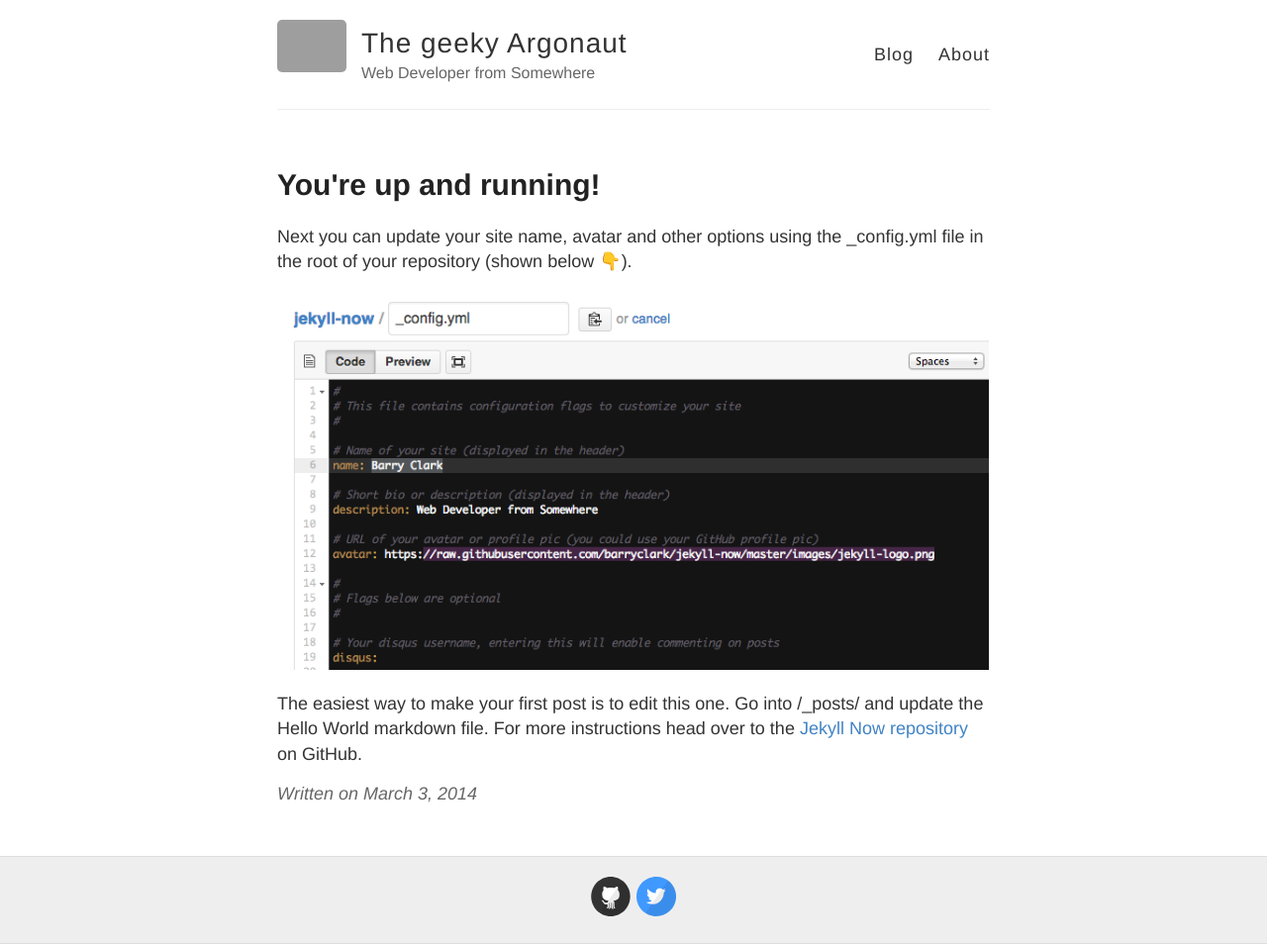
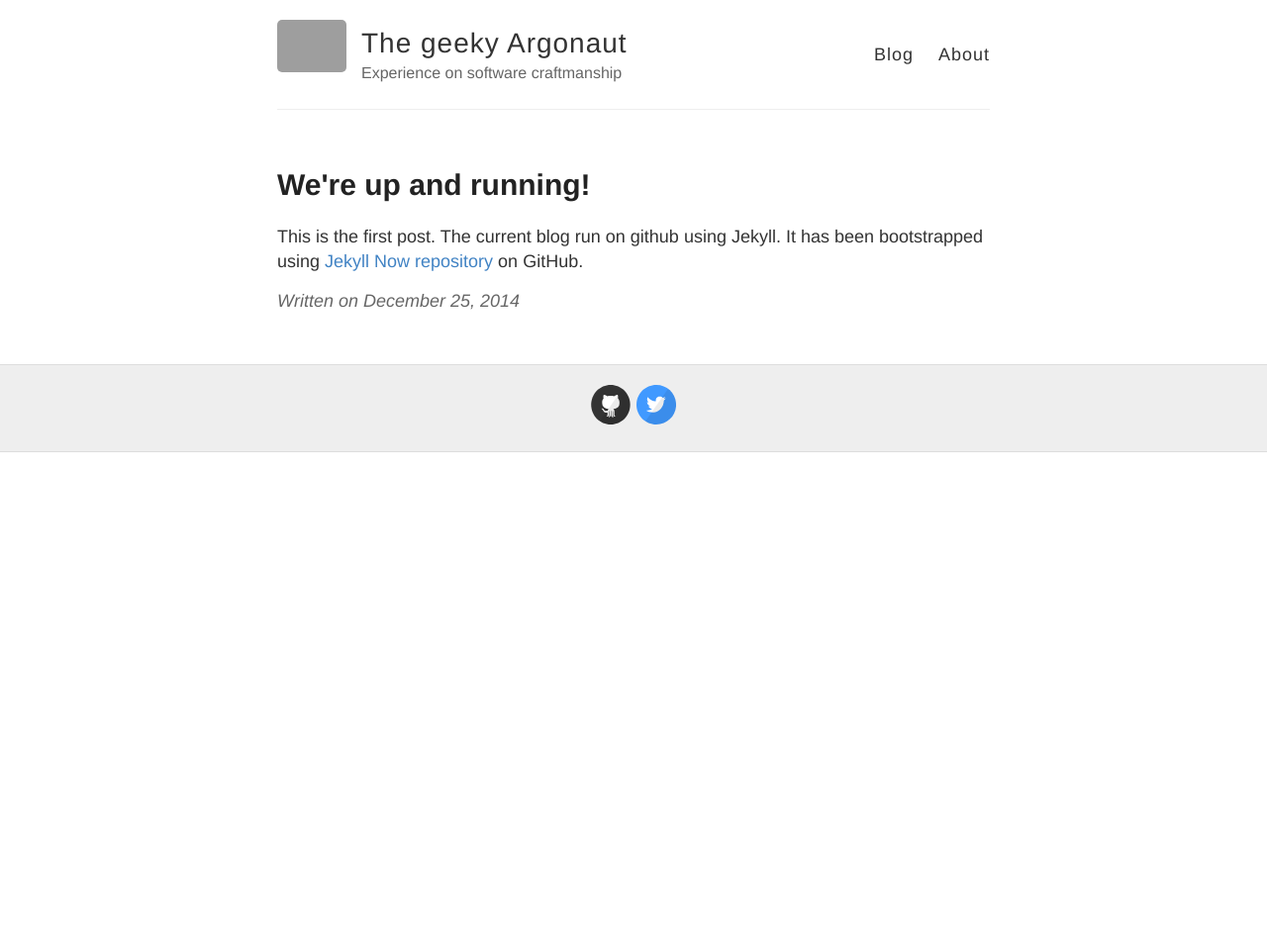
Before and after one commit to zouzias/zouzias.github.io, a Jekyll site: the page built from _posts/2014-12-25-Hello-World.md, in a window 1280 px wide. Shown: the whole page at 99% size. Built offline with Jekyll 4.4.1, drawn with Linux system fonts in a browser that asks for light colours; emoji names are drawn with the system emoji font; after the commit the page ends 900 px from its top, so only the background shows below that; grey boxes are pictures that could not be loaded.

Commit message:
First post

```diff
--- a/_config.yml
+++ b/_config.yml
@@ -6,7 +6,7 @@
 name: The geeky Argonaut
 
 # Short bio or description (displayed in the header)
-description: Web Developer from Somewhere
+description: Experience on software craftmanship
 
 # URL of your avatar or profile pic (you could use your GitHub profile pic)
 avatar: https://raw.githubusercontent.com/barryclark/jekyll-now/master/images/jekyll-logo.png
@@ -21,13 +21,13 @@ footer-links:
   email:
   facebook:
   flickr:
-  github: barryclark/jekyll-now
+  github: zouzias/zouzias.github.io
   instagram:
   linkedin:
   pinterest:
   rss: # just type anything here for a working RSS icon, make sure you set the "url" above!
-  twitter: jekyllrb
-  stackoverflow: # your stackoverflow profile, e.g. "users/50476/bart-kiers"
+  twitter: zouzias
+  stackoverflow: # your stackoverflow profile, e.g. "users/836153/zouzias"
 
 # Your disqus shortname, entering this will enable commenting on posts
 disqus:
@@ -37,7 +37,7 @@ google_analytics:
 
 # Your website URL (e.g. http://barryclark.github.io or http://www.barryclark.co)
 # Used for Sitemap.xml and your RSS feed
-url:
+url: http://zouzias.github.io
 
 # If you're hosting your site at a Project repository on GitHub pages
 # (http://yourusername.github.io/repository-name)
--- /dev/null
+++ b/_posts/2014-12-25-Hello-World.md
@@ -0,0 +1,6 @@
+---
+layout: post
+title: We're up and running!
+---
+
+This is the first post. The current blog run on github using Jekyll. It has been bootstrapped using [Jekyll Now repository](https://github.com/barryclark/jekyll-now) on GitHub.
--- a/_posts/2014-3-3-Hello-World.md
+++ /dev/null
@@ -1,10 +0,0 @@
----
-layout: post
-title: You're up and running!
----
-
-Next you can update your site name, avatar and other options using the _config.yml file in the root of your repository (shown below :point_down:).
-
-![_config.yml]({{ site.baseurl }}/images/config.png)
-
-The easiest way to make your first post is to edit this one. Go into /_posts/ and update the Hello World markdown file. For more instructions head over to the [Jekyll Now repository](https://github.com/barryclark/jekyll-now) on GitHub.
```
